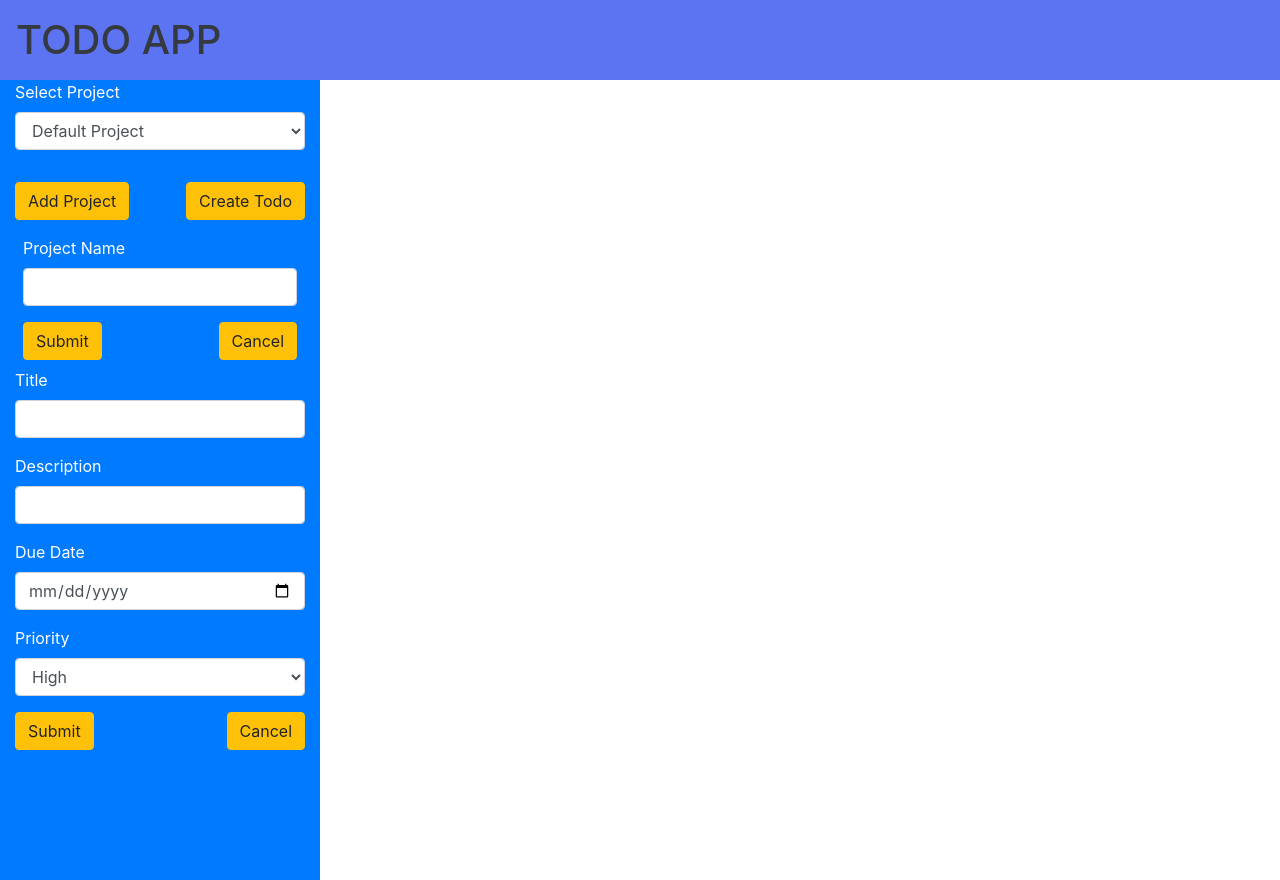
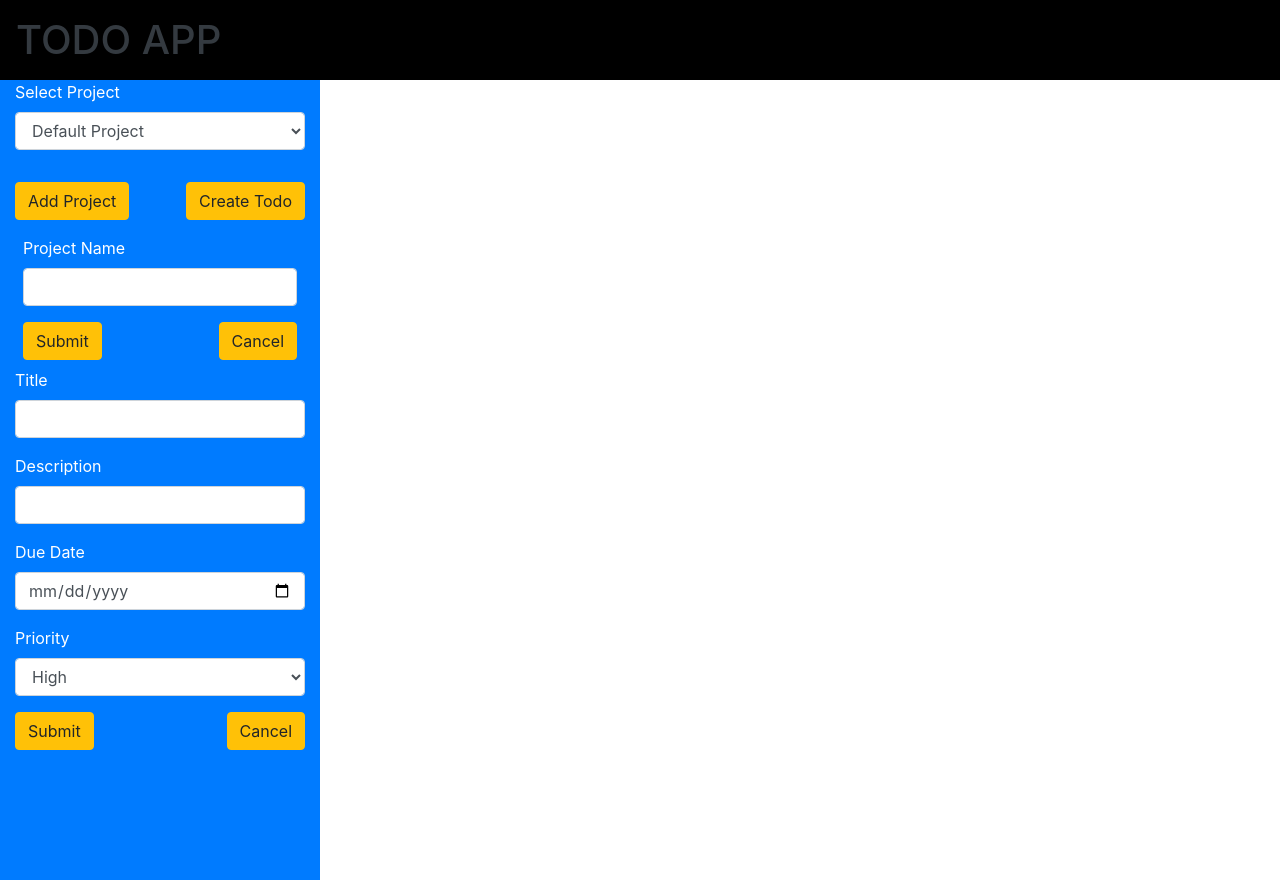
Before and after one commit to dibdas/todo_app, a website built with webpack: page dist/index.html in a window 1280 px wide. Built offline with nearby package versions, Linux system fonts and the light colour scheme.

```diff
--- a/package.json
+++ b/package.json
@@ -28,6 +28,7 @@
     "eslint": "^7.24.0",
     "eslint-config-airbnb-base": "^14.2.1",
     "eslint-plugin-import": "^2.22.1",
+    "jest": "^26.6.3",
     "style-loader": "^2.0.0",
     "stylelint": "^13.12.0",
     "stylelint-config-standard": "^21.0.0",
--- a/src/styles.css
+++ b/src/styles.css
@@ -6,7 +6,7 @@
 
 header {
   height: 80px;
-  background-color: #5c73f2;
+  background-color: #000000;
 }
 
 .main {
```
Also changed, not shown: dist/main.js, 1 other file.
